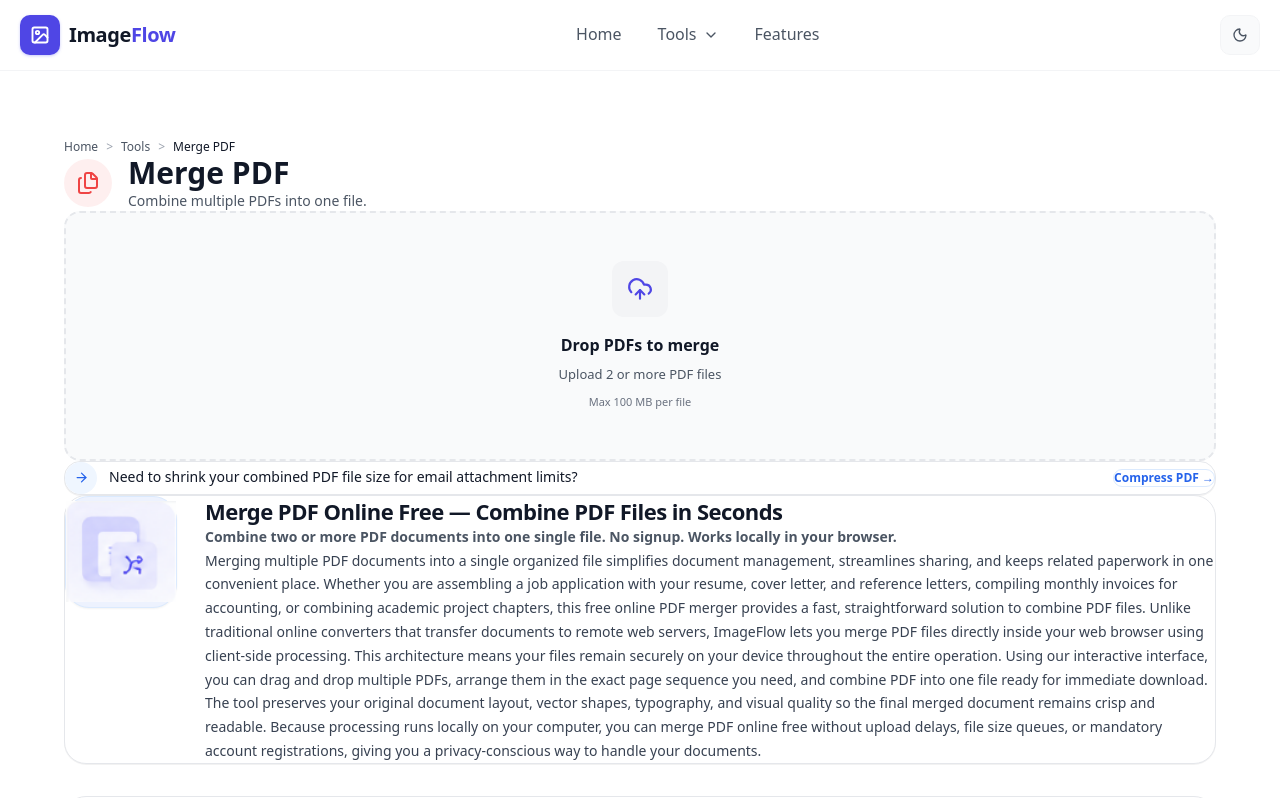
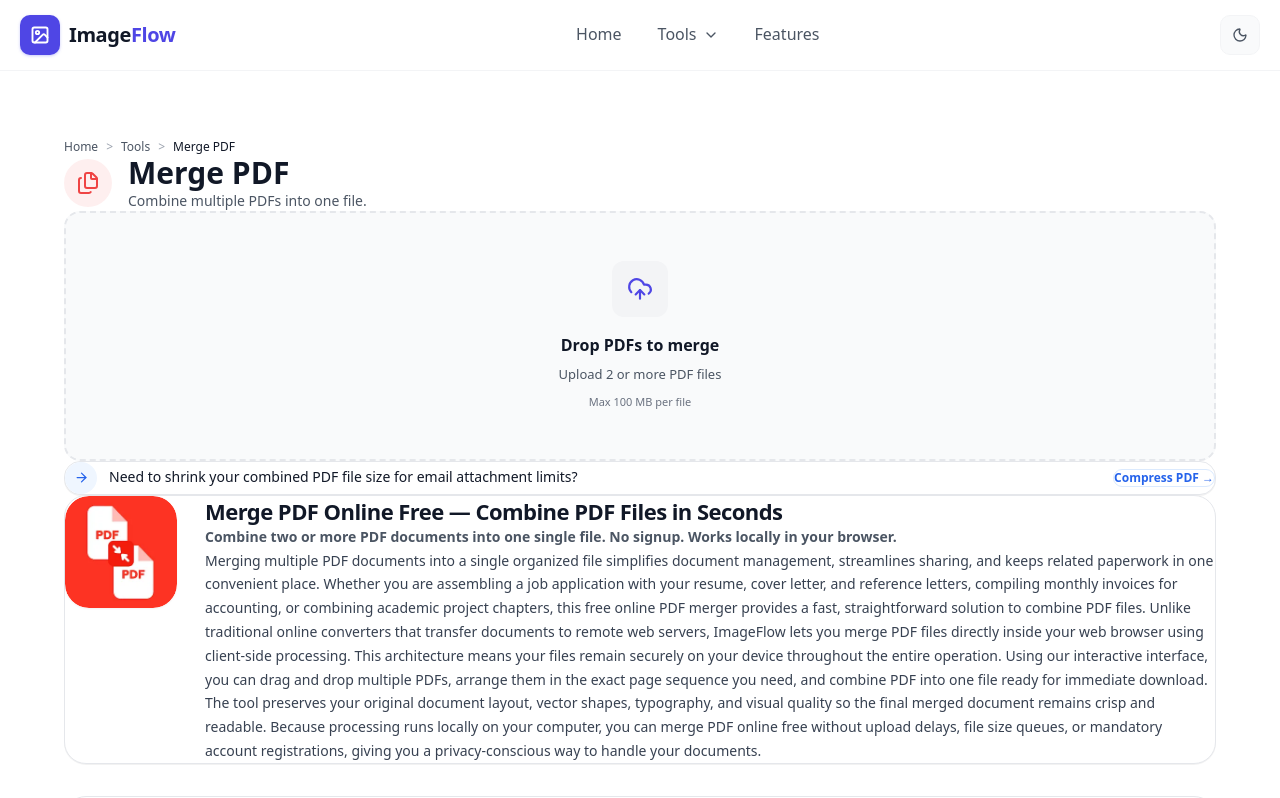
Before and after one commit to saurabh20402-ai/imageflowpdf, a Next.js app: page /tools/merge-pdf in a window 1280 px wide. Shown: the top 798 px of the page. Built offline with nearby package versions, Linux system fonts and the light colour scheme.

Commit message:
fix: replace hero illustration with exact red background PDF merge asset provided by user

```diff
--- a/src/components/ToolPageClient.jsx
+++ b/src/components/ToolPageClient.jsx
@@ -325,12 +325,12 @@
           {/* 1. Main Intro Card */}
           <div className="p-6 sm:p-7 md:p-8 rounded-2xl md:rounded-[22px] bg-[var(--surface-card)] border border-[var(--hairline)] shadow-2xs">
             <div className="flex flex-col md:flex-row gap-5 md:gap-7 items-start">
-              {/* User Reference Hero Illustration Badge */}
-              <div className="w-20 h-20 sm:w-24 sm:h-24 md:w-28 md:h-28 rounded-2xl md:rounded-3xl bg-[#edf2fe] dark:bg-indigo-950/40 flex items-center justify-center flex-shrink-0 border border-[#dbeafe] dark:border-indigo-900/50 shadow-xs select-none self-center md:self-start p-1.5 sm:p-2">
+              {/* User Provided Red PDF Merge Hero Asset */}
+              <div className="w-20 h-20 sm:w-24 sm:h-24 md:w-28 md:h-28 rounded-2xl md:rounded-3xl flex items-center justify-center flex-shrink-0 shadow-xs select-none self-center md:self-start overflow-hidden">
                 <img
-                  src="/images/merge-pdf-hero.png"
-                  alt="Merge PDF Online Free"
-                  className="w-full h-full object-contain"
+                  src="/images/merge-pdf-hero.webp"
+                  alt="Merge PDF"
+                  className="w-full h-full object-cover rounded-2xl md:rounded-3xl"
                 />
               </div>
 
```
Also changed, not shown: public/images/merge-pdf-hero.webp (added).
